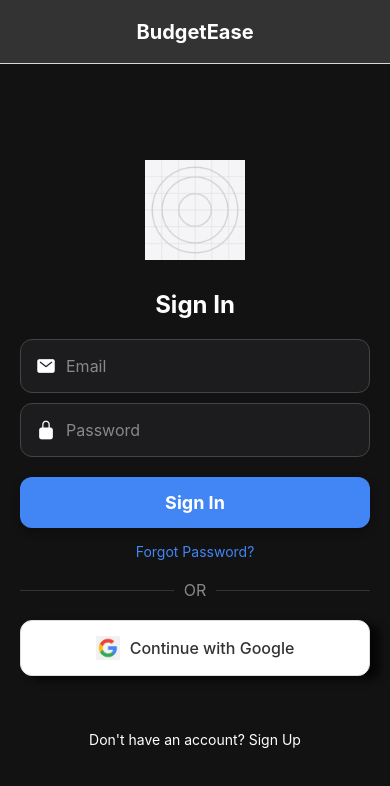
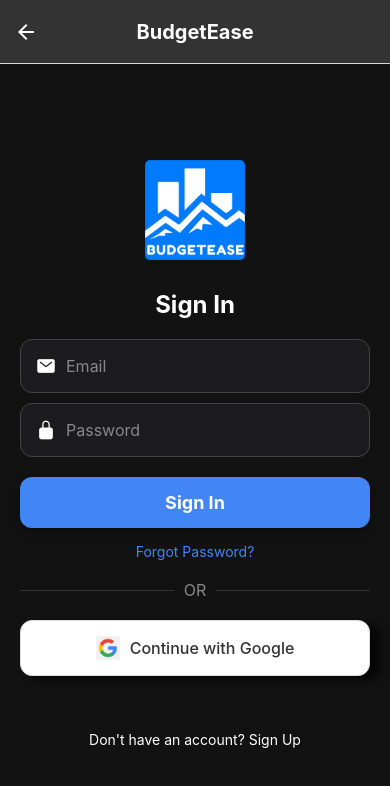
Before and after one commit to aatish70468/BudgetEase, a React Native app: screen /SignIn in a window 390 px wide. Shown: the top 786 px of the page. Built offline with nearby package versions, Linux system fonts and the light colour scheme.

Commit message:
Added resources and fixed logo

```diff
--- a/App.js
+++ b/App.js
@@ -11,6 +11,7 @@
 import Home from './Screens/Home';
 import Profile from './Screens/Profile';
 import ForgotPassword from './Screens/ForgotPassword';
+import Splash from './Screens/Splash';
 
 const Tab = createBottomTabNavigator();
 const Stack = createNativeStackNavigator();
@@ -83,7 +84,14 @@
   return (
     <NavigationContainer>
       <StatusBar style="auto" />
-      <Stack.Navigator screenOptions={screenOptions} initialRouteName="SignIn">
+      <Stack.Navigator screenOptions={screenOptions} initialRouteName="Splash">
+        <Stack.Screen
+          name="Splash"
+          component={Splash}
+          options={{
+            headerShown: false,
+          }}
+        />
         <Stack.Screen
           name="SignIn"
           component={SignIn}
--- a/Screens/SignIn.js
+++ b/Screens/SignIn.js
@@ -51,7 +51,7 @@
     return (
         <View style={styles.container}>
             {/* Logo */}
-            <Image source={require('./../assets/icon.png')} style={styles.logo} />
+            <Image source={require('./../assets/logo.png')} style={styles.logo} />
 
             {/* Sign In Header */}
             <Text style={styles.title}>Sign In</Text>
--- a/Screens/SignUp.js
+++ b/Screens/SignUp.js
@@ -92,7 +92,7 @@
         <View style={styles.container}>
 
             {/* Logo */}
-            <Image source={require('./../assets/icon.png')} style={styles.logo} />
+            <Image source={require('./../assets/logo.png')} style={styles.logo} />
 
             {/* SignUp Header */}
             <Text style={styles.title}>Create Account</Text>
--- a/Screens/Splash.js
+++ b/Screens/Splash.js
@@ -1,5 +1,5 @@
 import React from "react"
-import { useEffect, useState, useRef} from "react"
+import { useEffect, useState, useRef } from "react"
 import { StyleSheet, Dimensions, ImageBackground, Easing, Animated, View } from "react-native"
 
 const { width } = Dimensions.get('window');
@@ -11,21 +11,21 @@
 
   useEffect(() => {
     Animated.sequence([
-        // Move car from right to center
+      // Move logo from right to center
       Animated.timing(logoAnim, {
         toValue: 0,
         duration: 1500,
         useNativeDriver: true,
       }),
-        // Enlarge car
+      // Enlarge logo
       Animated.timing(logoScale, {
-          toValue: 1.2,
+        toValue: 1.0,
         duration: 500,
         useNativeDriver: true,
       }),
       // Animate text
       Animated.timing(textAnim, {
-          toValue: 1,
+        toValue: 0.7,
         duration: 1000,
         easing: Easing.elastic(1),
         useNativeDriver: true,
@@ -77,7 +77,7 @@
           ]}
         />
 
-      <Animated.Text style={[styles.title, textStyle, {backgroundColor: 'transparent'}]}>
+        <Animated.Text style={[styles.title, textStyle, { backgroundColor: 'transparent' }]}>
           Welcome To Budgetease
         </Animated.Text>
       </View>
@@ -102,12 +102,13 @@
     alignItems: 'center',
   },
   logo: {
-          width: 300,
+    width: 200,
     height: 200,
     resizeMode: 'contain',
   },
   title: {
-          fontSize: 35,
-          color: 'white'
+    fontSize: 24,
+    color: 'white',
+    paddingTop: '20px'
   },
 });
```
Lines whose indentation alone changed are shown as unchanged.
